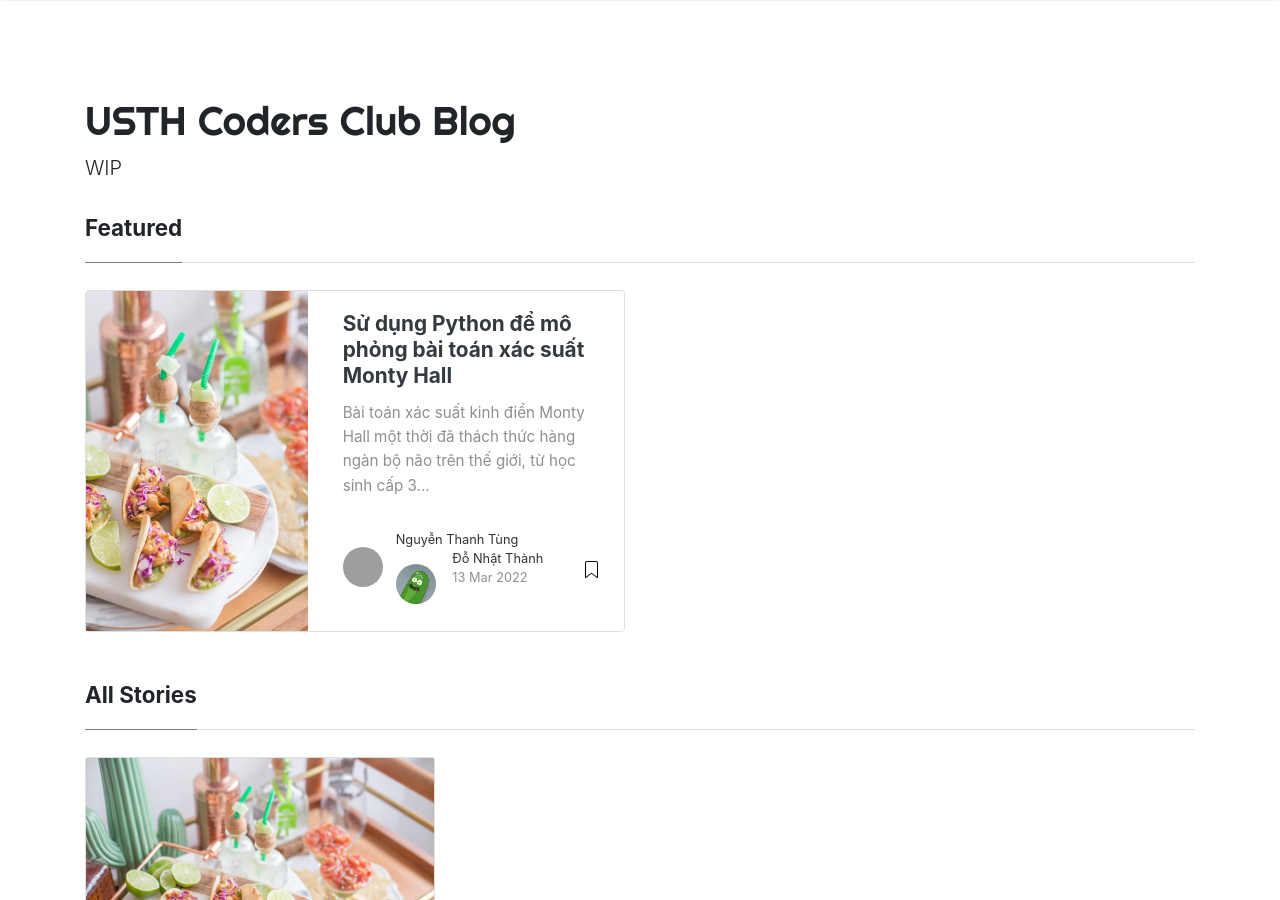
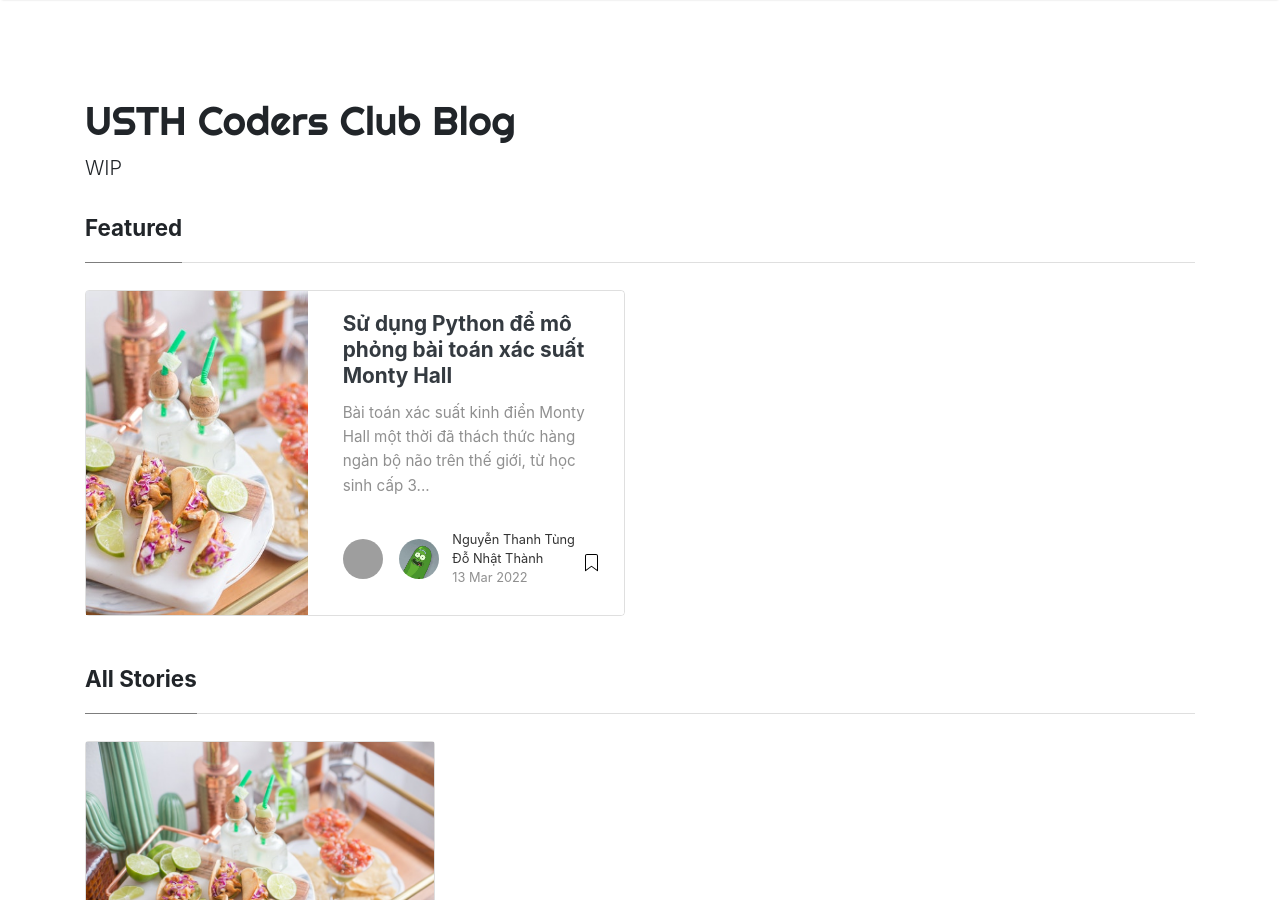
Before and after one commit to USTH-Coders-Club/USTH-Coders-Club.github.io, a Jekyll site: the page built from index.html, in a window 1280 px wide and 900 px high. Built offline with Jekyll 4.4.1, drawn with Linux system fonts in a browser that asks for light colours; nearby versions of some CDN libraries; the list of posts is cut into pages by our own code; grey boxes are pictures that could not be loaded.

Commit message:
fix multiple author 2

```diff
--- a/_includes/featuredbox.html
+++ b/_includes/featuredbox.html
@@ -34,16 +34,19 @@
                         <div class="card-footer b-0 bg-white mt-auto">
                             <div class="wrapfooter">
                                 {% if post.author %}
+                                <span class="meta-footer-thumb">
                                 {% for each_author in post.author %}
                                 {% assign author = site.authors[each_author] %}
-                                <span class="meta-footer-thumb">
                                 {% if author.avatar %}
                                 <img class="author-thumb" src="{{site.baseurl}}/{{ author.avatar }}" alt="{{ author.display_name }}">
                                 {% else %}
                                 <img class="author-thumb" src="https://www.gravatar.com/avatar/{{ author.gravatar }}?s=250&d=mm&r=x" alt="{{ author.display_name }}">
                                 {% endif %}
+                                {% endfor %}
                                 </span>
                                 <span class="author-meta">
+                                {% for each_author in post.author %}
+                                {% assign author = site.authors[each_author] %}
                                 <span class="post-name"><a target="_blank" href="{{ author.web }}">{{ author.display_name }}</a></span><br/>
                                 {% endfor %}
                                 {% endif %}
--- a/_includes/postbox.html
+++ b/_includes/postbox.html
@@ -30,16 +30,19 @@
         <div class="card-footer bg-white">
             <div class="wrapfooter">
                 {% if post.author %}
+                <span class="meta-footer-thumb">
                 {% for each_author in post.author %}
                 {% assign author = site.authors[each_author] %}
-                <span class="meta-footer-thumb">
                 {% if author.avatar %}
                 <img class="author-thumb" src="{{site.baseurl}}/{{ author.avatar }}" alt="{{ author.display_name }}">
                 {% else %}
                 <img class="author-thumb" src="https://www.gravatar.com/avatar/{{ author.gravatar }}?s=250&d=mm&r=x" alt="{{ author.display_name }}">
                 {% endif %}
+                {% endfor %}
                 </span>
                 <span class="author-meta">
+                {% for each_author in post.author %}
+                {% assign author = site.authors[each_author] %}
                 <span class="post-name"><a target="_blank" href="{{ author.web }}">{{ author.display_name }}</a></span><br/>
                 {% endfor %}
                 {% endif %}
```
